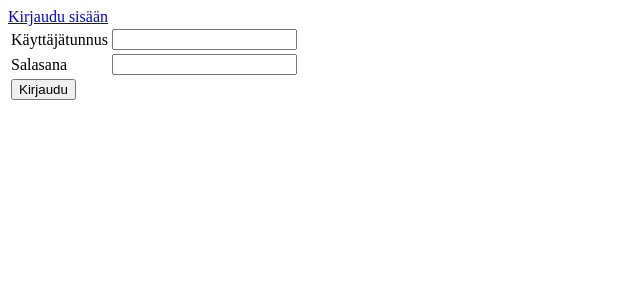
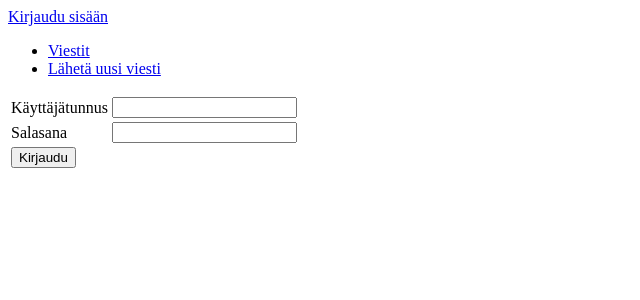
Before and after one commit to mjaakko/viestiseina, a Flask app: page /auth/login in a window 1280 px wide. Shown: the top 300 px of the page, without its empty margins (0-640 px from the left). Run offline with Flask 2, Linux system fonts and the light colour scheme.

Commit message:
Add links to layout.html

```diff
--- a/application/templates/layout.html
+++ b/application/templates/layout.html
@@ -15,6 +15,13 @@
 		<a href="{{ url_for('auth_login') }}">Kirjaudu sisään</a>
 		{% endif %}
 
+
+		<ul>
+			<li><a href="{{ url_for('posts_index') }}">Viestit</a></li>
+			<li><a href="{{ url_for('posts_form') }}">Lähetä uusi viesti</a></li>
+		</ul>
+
+
 		{% block body %}
 		<p>
 			content
```
